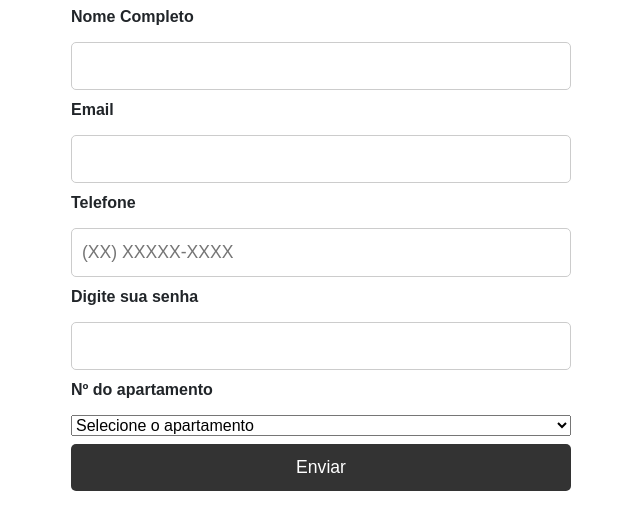
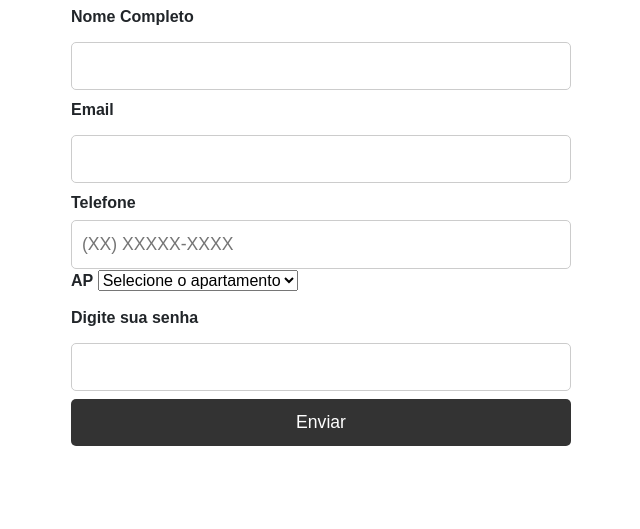
Before and after one commit to flavio16silva/estudoEmJS, a plain HTML site: page projeto/cadastro.html in a window 1280 px wide. Shown: the part 109-638 px from the top of the page, without its empty margins (319-959 px from the left). Drawn offline with nearby package versions, Linux system fonts and the light colour scheme.

Commit message:
nova div = espaco para alinhar telefone e select na mesma linha

```diff
--- a/projeto/cadastro.html
+++ b/projeto/cadastro.html
@@ -23,13 +23,11 @@
         <label for="email">Email</label>
         <input type="email" name="email" id="email">
 
+        <div class="espaco">
             <label for="fone">Telefone</label>
             <input type="tel" name="fone" id="fone" placeholder="(XX) XXXXX-XXXX" >
 
-        <label for="password">Digite sua senha</label>
-        <input type="password" name="password" id="password">
-
-        <label for="select">Nº do apartamento</label>
+            <label for="select">AP</label>
             <select name="select" id="select">
                 <option value="">Selecione o apartamento</option>
                 <option value="102">102</option>
@@ -43,6 +41,11 @@
                 <option value="305">305</option>
                 <option value="306">306</option>
             </select>
+        </div>
+
+        <label for="password">Digite sua senha</label>
+        <input type="password" name="password" id="password">
+
         <!-- <input type="number" name="ap" id="ap" > -->
 
 
```
Lines whose indentation alone changed are shown as unchanged.
